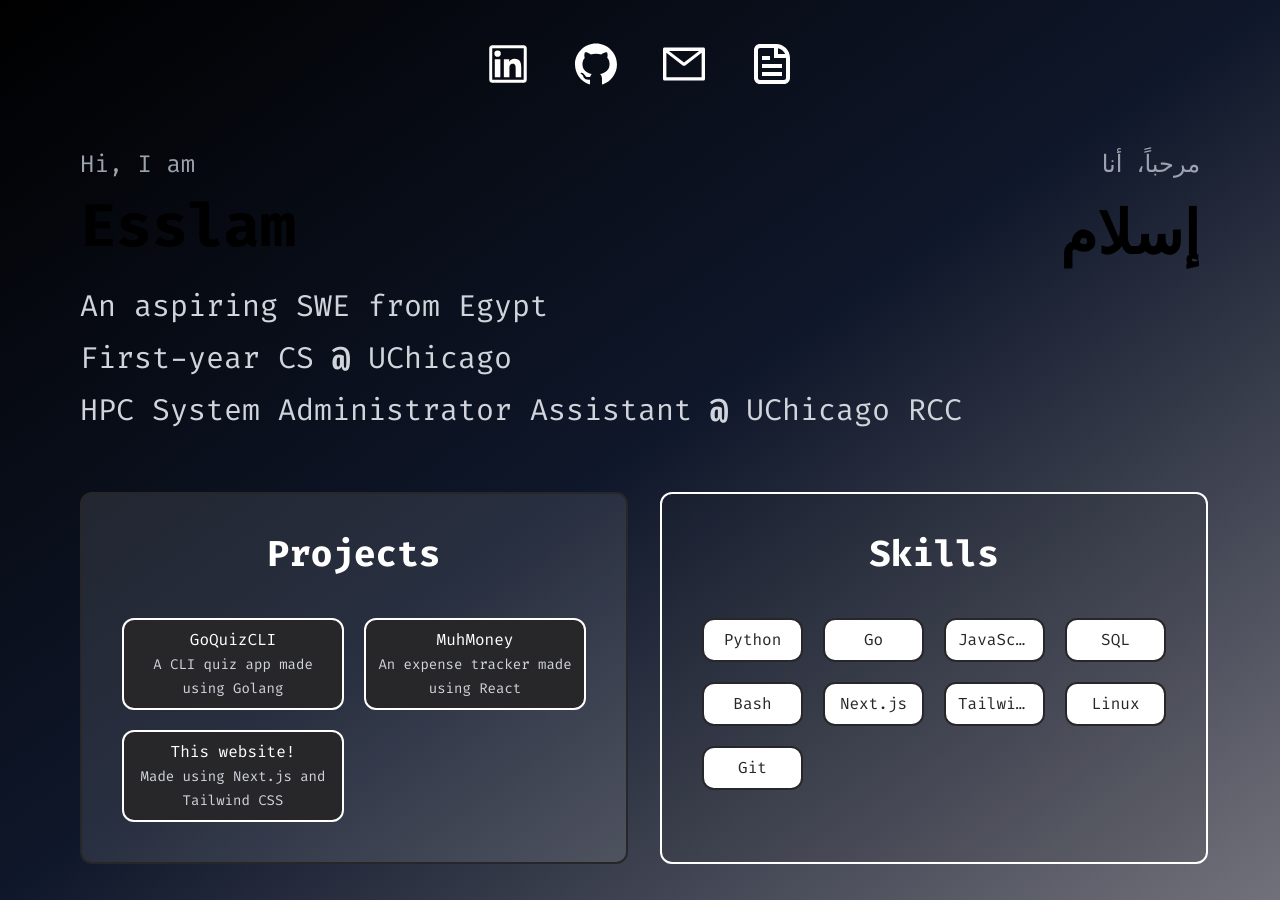
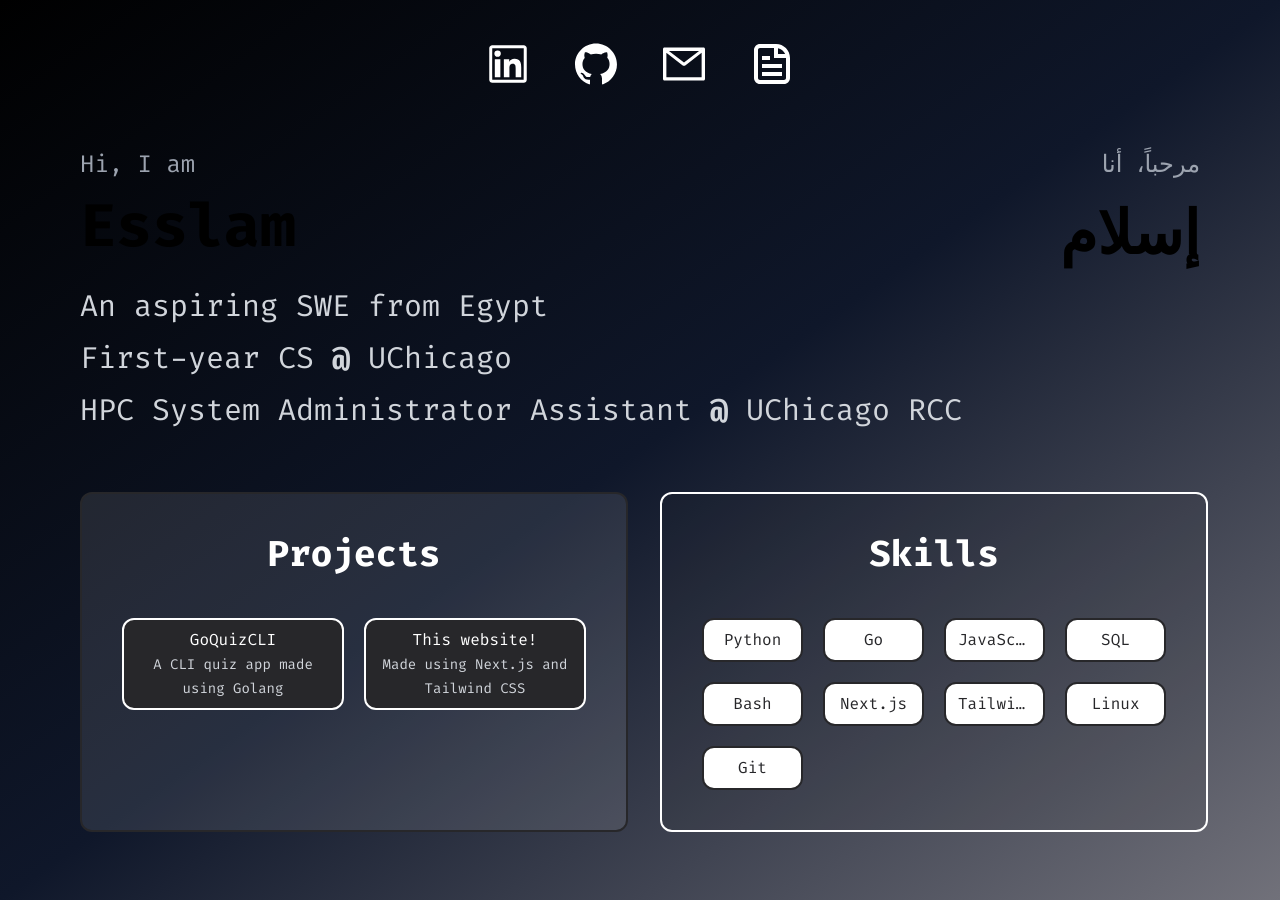
Before and after one commit to esslam-ashour/personal-website, a Next.js app: page / in a window 1280 px wide. Built offline with nearby package versions, Linux system fonts and the light colour scheme.

Commit message:
removed old project

```diff
--- a/app/page.js
+++ b/app/page.js
@@ -39,7 +39,6 @@ export default function Experience() {
               <h3 className="font-bold text-2xl md:text-3xl lg:text-4xl pb-3 text-center text-white">Projects</h3>
               <div className="grid grid-cols-1 lg:grid-cols-2 gap-5 mt-8">
                 <a rel="noopener noreferrer" target="_blank" href="https://github.com/esslam-ashour/GoQuizCLI"><p className="border-2 border-white transition ease-in hover:bg-zinc-700 hover:font-bold hover:translate-y-1 bg-zinc-800 text-white rounded-xl py-2 px-3 text-center">GoQuizCLI<br/><span className='text-sm text-gray-300'>A CLI quiz app made using Golang</span></p></a>
-                <Link rel="noopener noreferrer" target="_blank" href="https://github.com/esslam-ashour/react-expenses"><p className="border-2 border-white transition ease-in hover:bg-zinc-700 hover:translate-y-1 bg-zinc-800 text-white rounded-xl py-2 px-3 text-center hover:font-bold">MuhMoney<br/><span className='text-sm text-gray-300'>An expense tracker made using React</span></p></Link>
                 <Link href="https://www.esslam-ashour.com"><p className="border-2 border-white transition ease-in hover:bg-zinc-700 hover:translate-y-1 bg-zinc-800 text-white rounded-xl py-2 px-3 text-center hover:font-bold">This website!<br/><span className='text-sm text-gray-300'>Made using Next.js and Tailwind CSS</span></p></Link>
               </div>
             </div>
@@ -51,7 +50,8 @@ export default function Experience() {
                 <p className="border-2 border-zinc-800 bg-white text-zinc-800 rounded-xl py-2 px-3 text-center truncate">JavaScript</p>
                 <p className="border-2 border-zinc-800 bg-white text-zinc-800 rounded-xl py-2 px-3 text-center truncate">SQL</p>
                 <p className="border-2 border-zinc-800 bg-white text-zinc-800 rounded-xl py-2 px-3 text-center truncate">Bash</p>
-                <p className="border-2 border-zinc-800 bg-white text-zinc-800 rounded-xl py-2 px-3 text-center truncate">Next.js</p>                <p className="border-2 border-zinc-800 bg-white text-zinc-800 rounded-xl py-2 px-3 text-center truncate">Tailwind</p>
+                <p className="border-2 border-zinc-800 bg-white text-zinc-800 rounded-xl py-2 px-3 text-center truncate">Next.js</p>
+                <p className="border-2 border-zinc-800 bg-white text-zinc-800 rounded-xl py-2 px-3 text-center truncate">Tailwind</p>
                 <p className="border-2 border-zinc-800 bg-white text-zinc-800 rounded-xl py-2 px-3 text-center truncate">Linux</p>
                 <p className="border-2 border-zinc-800 bg-white text-zinc-800 rounded-xl py-2 px-3 text-center truncate">Git</p>
               </div>
```
